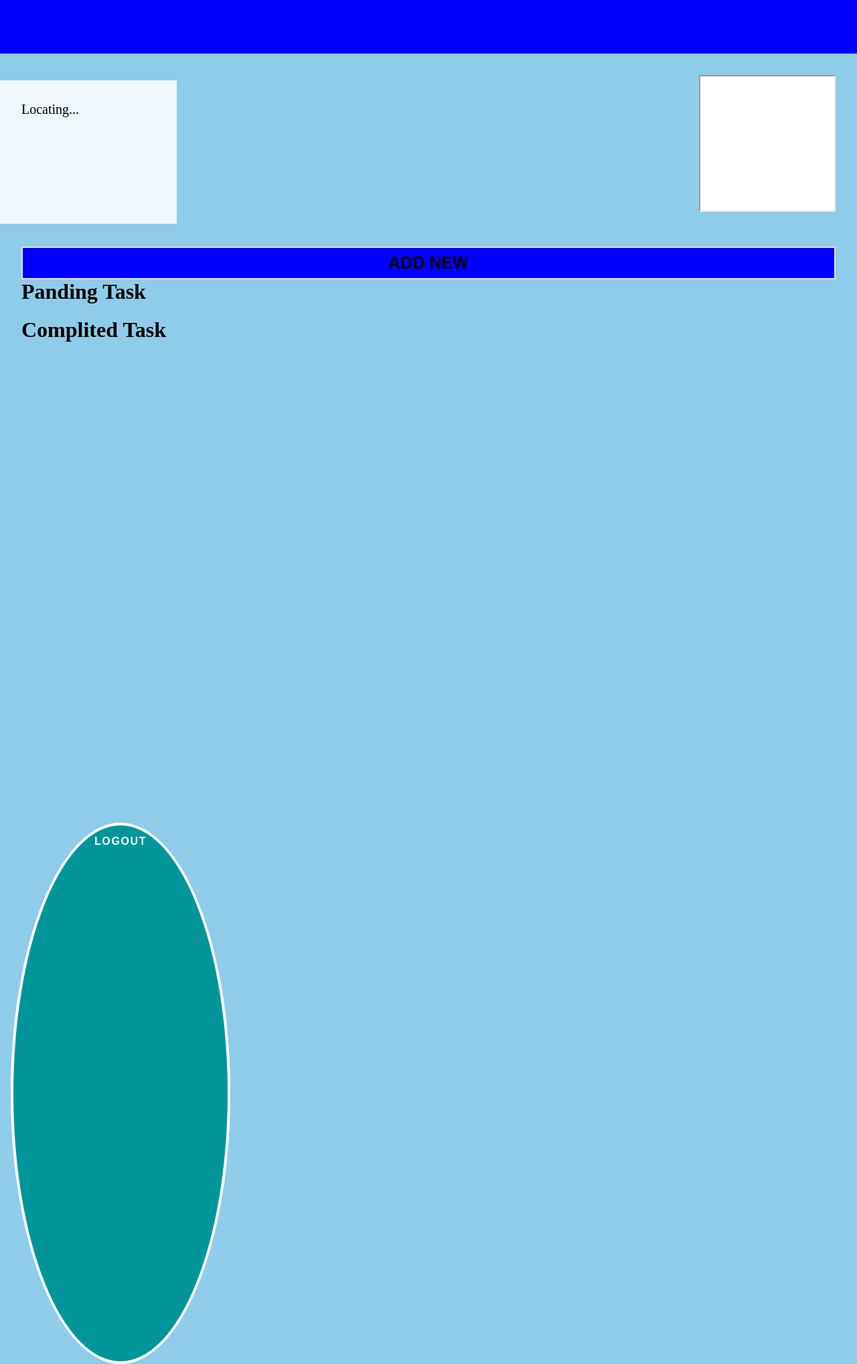
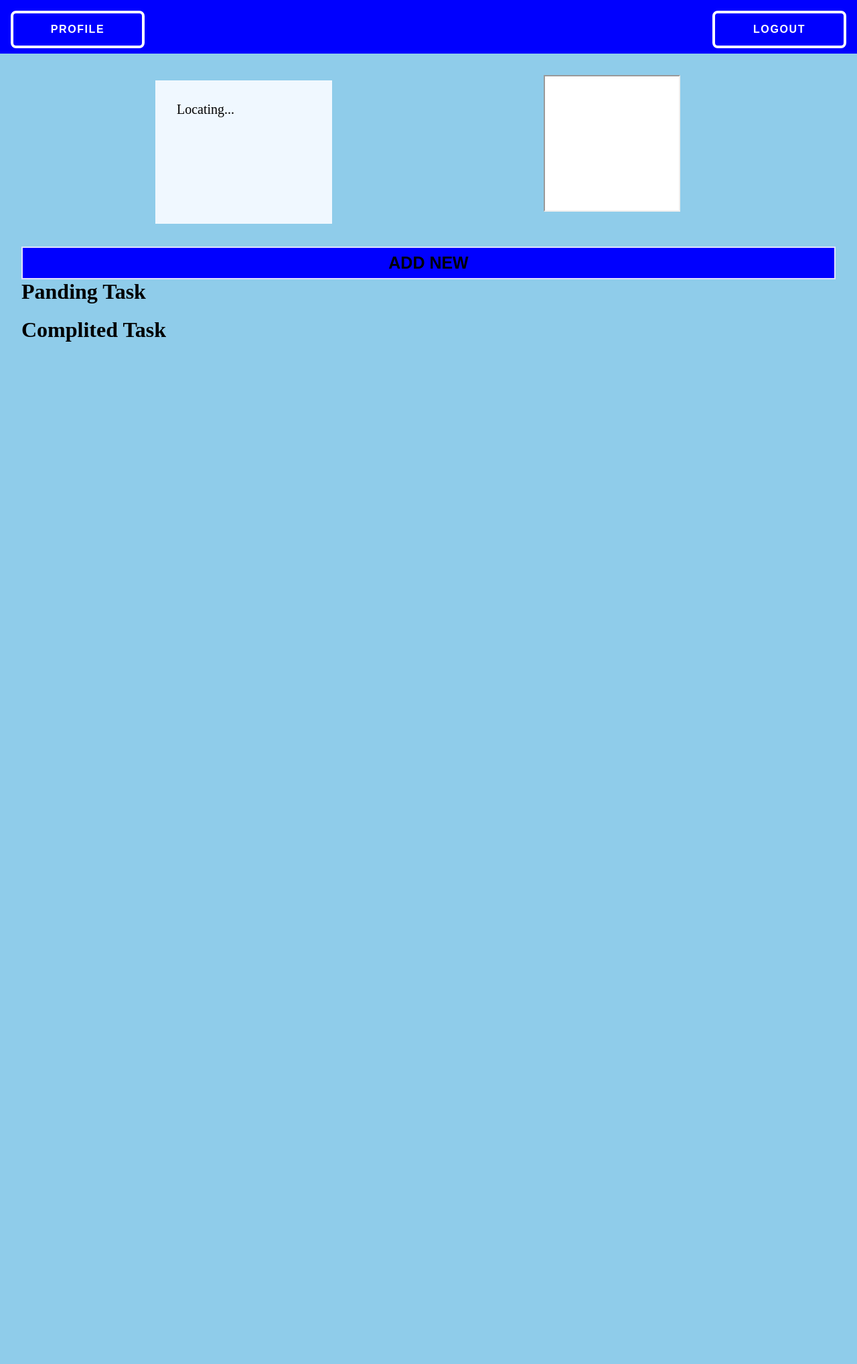
Before and after one commit to bhautik963/javascript, a PHP site: page /dashbord.html in a window 1280 px wide. Shown: the whole page at 67% size. After the commit the page ends 510 px from the top, so only its background shows below. Run offline with PHP 8.4, Linux system fonts and the light colour scheme.

Commit message:
javascript task

```diff
--- a/login.css
+++ b/login.css
@@ -224,7 +224,7 @@ nav ul li {
   margin: 1em;
 }
 
-nav ul li {
+nav ul li span{
   position: absolute;
   width: 25%;
   height: 100%;
```
